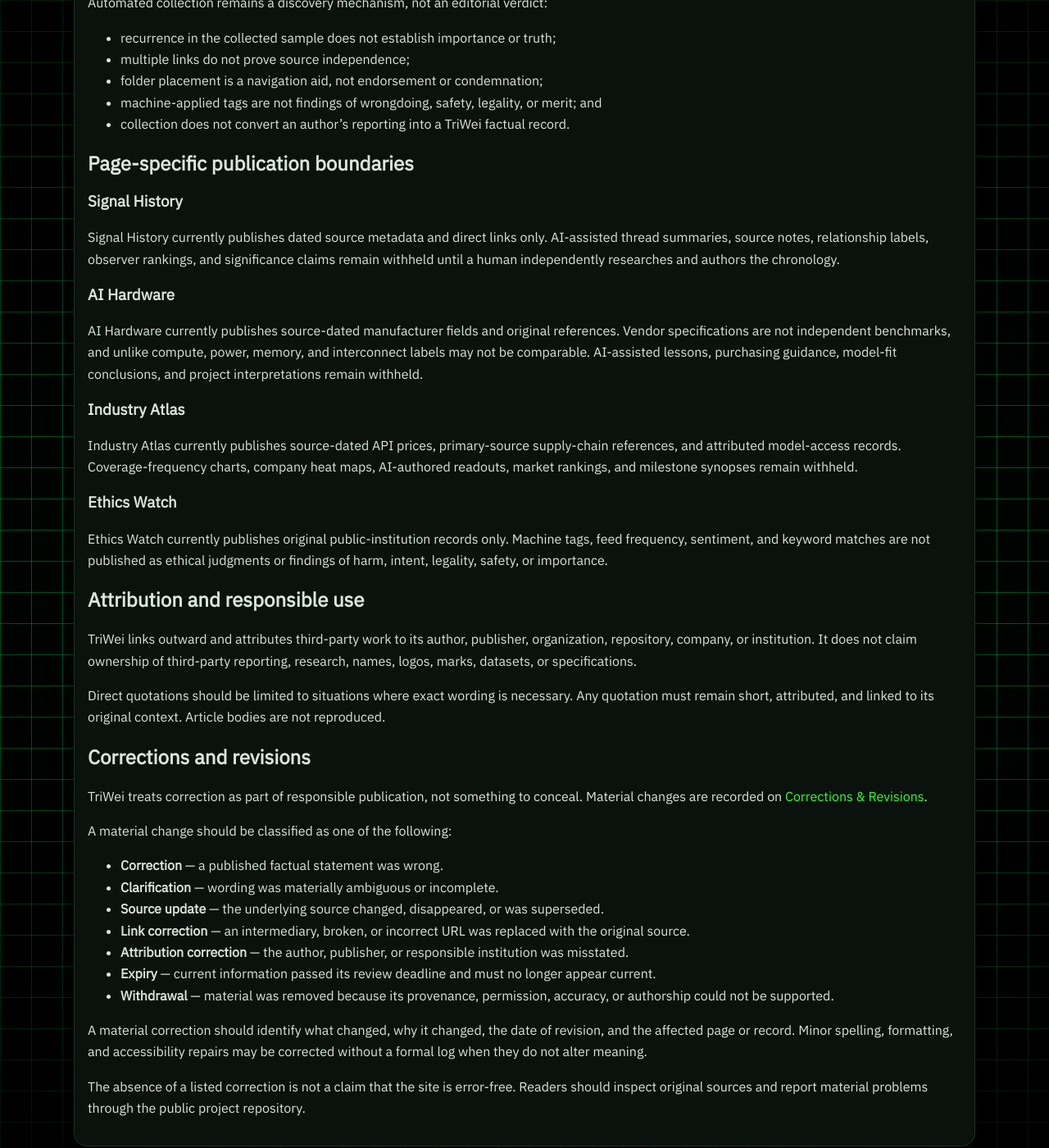
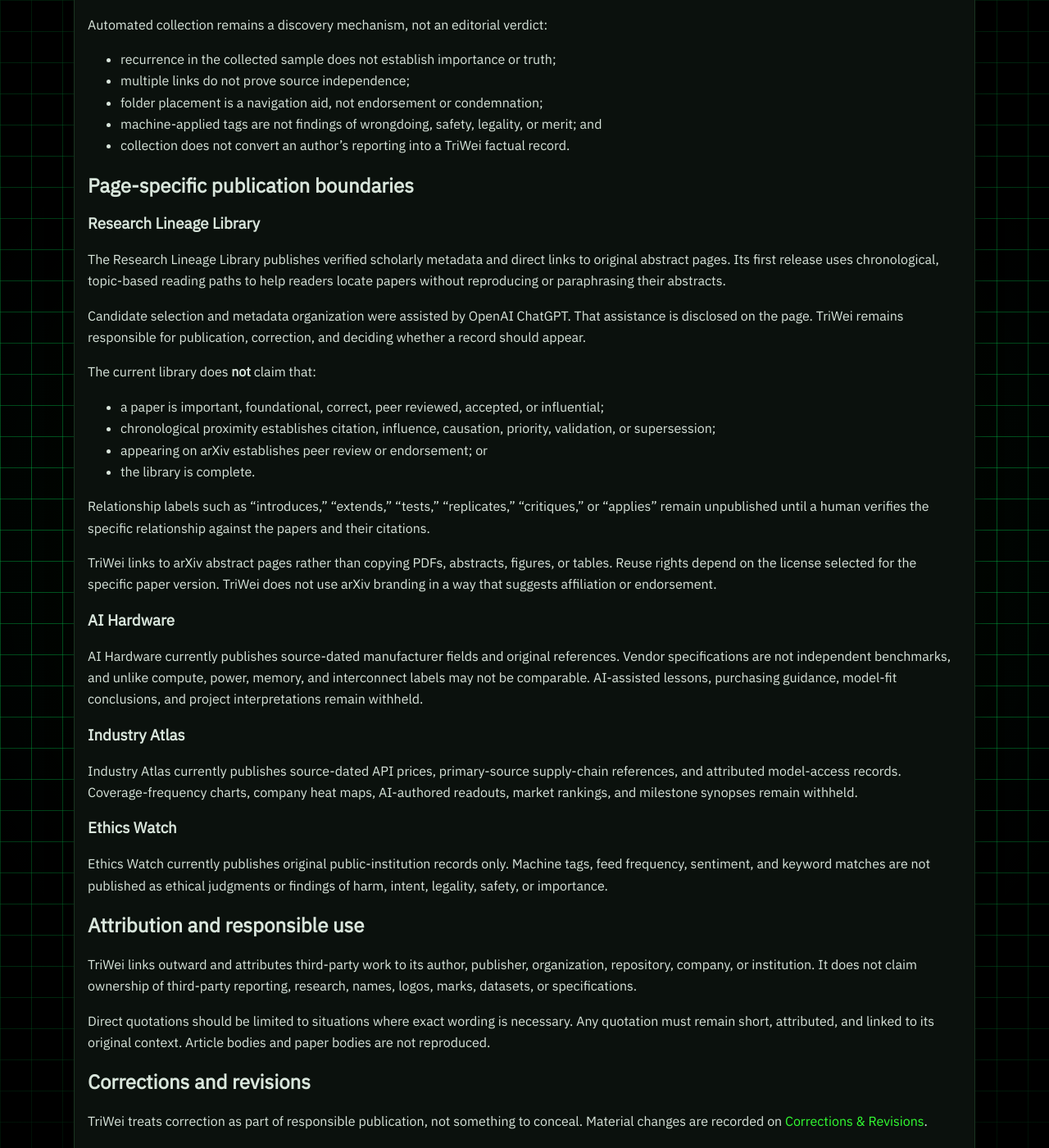
Before and after one commit to Joeyjojoe-jr/triwei-ai-site, a Jekyll site: the page built from sources.md, in a window 1280 px wide and 1400 px high, scrolled down 2317 px. Shown: the whole window at 82% size. Built offline with Jekyll 4.4.1, drawn with Linux system fonts in a browser that asks for light colours; some of the changed text lies outside the part shown.

Commit message:
Document research library attribution and arXiv boundaries

```diff
--- a/sources.md
+++ b/sources.md
@@ -11,7 +11,7 @@
 ## Site-wide publication contract
 {: #site-wide-publication-contract }
 
-These rules apply to the homepage, Signal History, AI Hardware, Industry Atlas, Ethics Watch, About, and every future public page or subpage.
+These rules apply to the homepage, Research Lineage Library, AI Hardware, Industry Atlas, Ethics Watch, About, and every future public page or subpage.
 
 TriWei must:
 
@@ -25,7 +25,7 @@
 
 ## Core publication rule
 
-TriWei **does not publish AI-written synopses, summaries, or explanations of third-party articles that TriWei has not independently researched and human-authored**.
+TriWei **does not publish AI-written synopses, summaries, or explanations of third-party articles or papers that TriWei has not independently researched and human-authored**.
 
 A link collection is not original reporting. A generated paraphrase is not a substitute for reading the author. When TriWei has not produced original, human-authored analysis, the site presents source metadata, source-dated fields, and a direct link only.
 
@@ -69,7 +69,7 @@
 6. clearly separated from automated feed output and source metadata; and
 7. subject to correction and revision.
 
-AI tools may assist site code, accessibility work, source discovery, metadata checks, testing, and internal organization. They must not generate the published synopsis of a third-party article. Any substantive TriWei analysis remains the responsibility and work of its human author.
+AI tools may assist site code, accessibility work, source discovery, metadata checks, testing, and internal organization. They must not generate the published synopsis of a third-party article or paper. Any substantive TriWei analysis remains the responsibility and work of its human author.
 
 ## Automated direct-link index
 
@@ -93,9 +93,22 @@
 
 ## Page-specific publication boundaries
 
-### Signal History
+### Research Lineage Library
 
-Signal History currently publishes dated source metadata and direct links only. AI-assisted thread summaries, source notes, relationship labels, observer rankings, and significance claims remain withheld until a human independently researches and authors the chronology.
+The Research Lineage Library publishes verified scholarly metadata and direct links to original abstract pages. Its first release uses chronological, topic-based reading paths to help readers locate papers without reproducing or paraphrasing their abstracts.
+
+Candidate selection and metadata organization were assisted by OpenAI ChatGPT. That assistance is disclosed on the page. TriWei remains responsible for publication, correction, and deciding whether a record should appear.
+
+The current library does **not** claim that:
+
+- a paper is important, foundational, correct, peer reviewed, accepted, or influential;
+- chronological proximity establishes citation, influence, causation, priority, validation, or supersession;
+- appearing on arXiv establishes peer review or endorsement; or
+- the library is complete.
+
+Relationship labels such as “introduces,” “extends,” “tests,” “replicates,” “critiques,” or “applies” remain unpublished until a human verifies the specific relationship against the papers and their citations.
+
+TriWei links to arXiv abstract pages rather than copying PDFs, abstracts, figures, or tables. Reuse rights depend on the license selected for the specific paper version. TriWei does not use arXiv branding in a way that suggests affiliation or endorsement.
 
 ### AI Hardware
 
@@ -113,7 +126,7 @@
 
 TriWei links outward and attributes third-party work to its author, publisher, organization, repository, company, or institution. It does not claim ownership of third-party reporting, research, names, logos, marks, datasets, or specifications.
 
-Direct quotations should be limited to situations where exact wording is necessary. Any quotation must remain short, attributed, and linked to its original context. Article bodies are not reproduced.
+Direct quotations should be limited to situations where exact wording is necessary. Any quotation must remain short, attributed, and linked to its original context. Article bodies and paper bodies are not reproduced.
 
 ## Corrections and revisions
 
```
